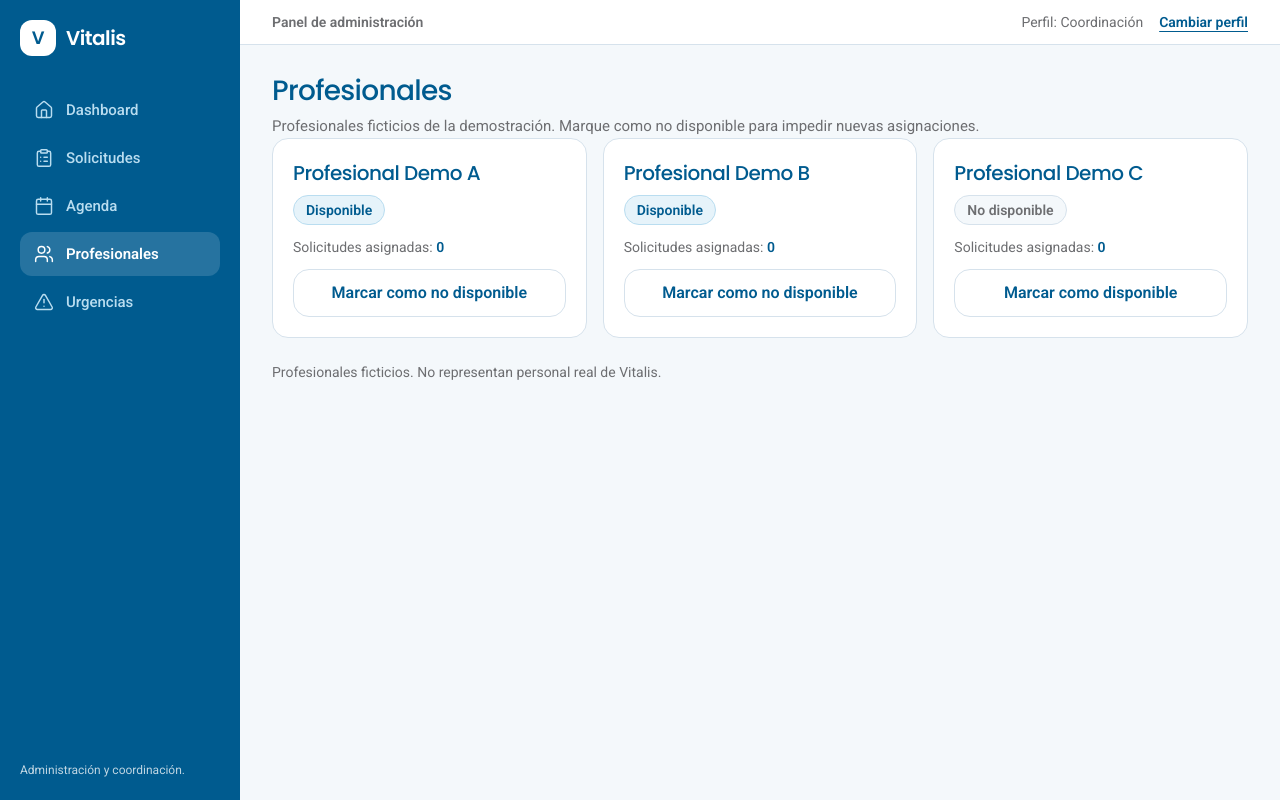
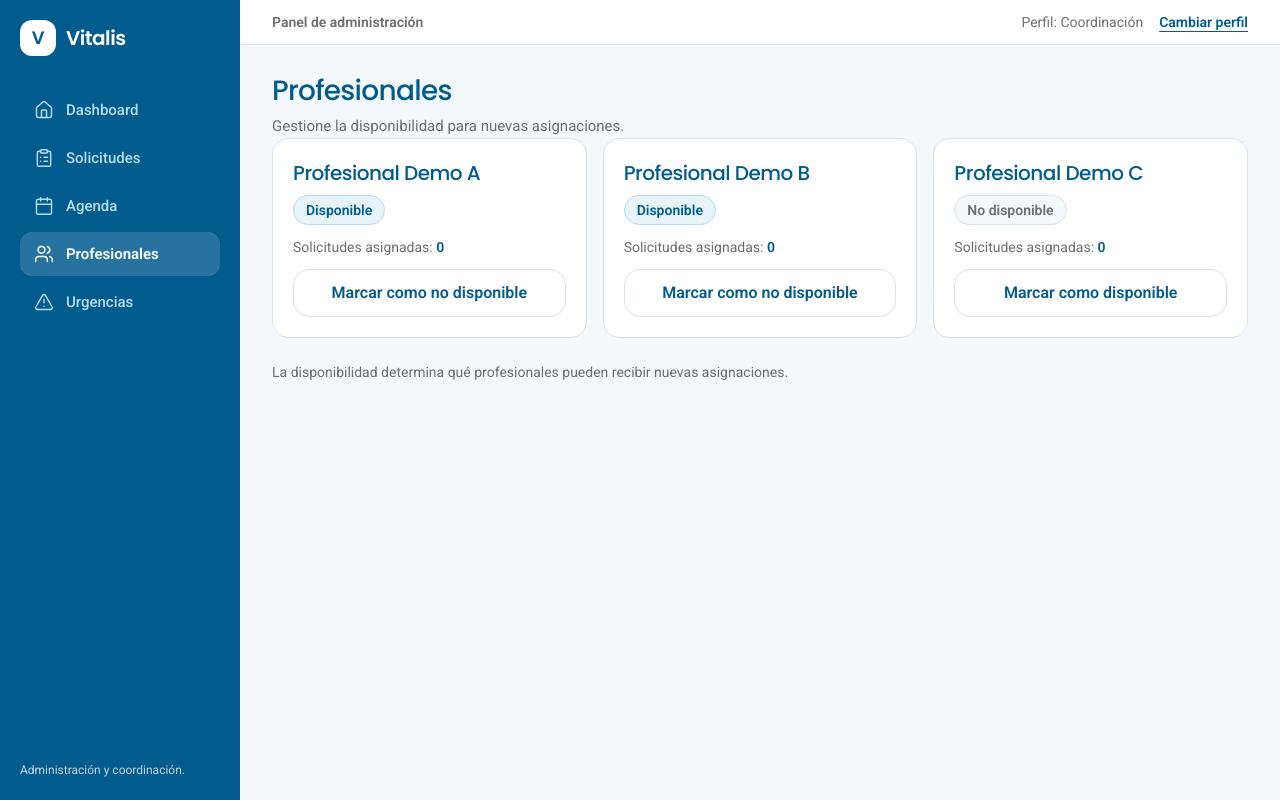
Before and after one commit to equantum-py/vitalis-demo, a Next.js app: page /admin/profesionales in a window 1280 px wide. Built offline with nearby package versions, Linux system fonts and the light colour scheme.

Commit message:
copy: retirar referencias a demo de pantallas Vitalis

```diff
--- a/app/admin/profesionales/page.tsx
+++ b/app/admin/profesionales/page.tsx
@@ -12,7 +12,7 @@ export default function ProfesionalesAdmin() {
     <div>
       <EncabezadoPagina
         titulo="Profesionales"
-        descripcion="Profesionales ficticios de la demostración. Marque como no disponible para impedir nuevas asignaciones."
+        descripcion="Gestione la disponibilidad para nuevas asignaciones."
       />
 
       {PROFESIONALES_DEMO.length === 0 ? (
@@ -56,7 +56,7 @@ export default function ProfesionalesAdmin() {
           })}
         </ul>
       )}
-      <p className="mt-6 text-sm text-ink-soft">Profesionales ficticios. No representan personal real de Vitalis.</p>
+      <p className="mt-6 text-sm text-ink-soft">La disponibilidad determina qué profesionales pueden recibir nuevas asignaciones.</p>
     </div>
   );
 }
```
